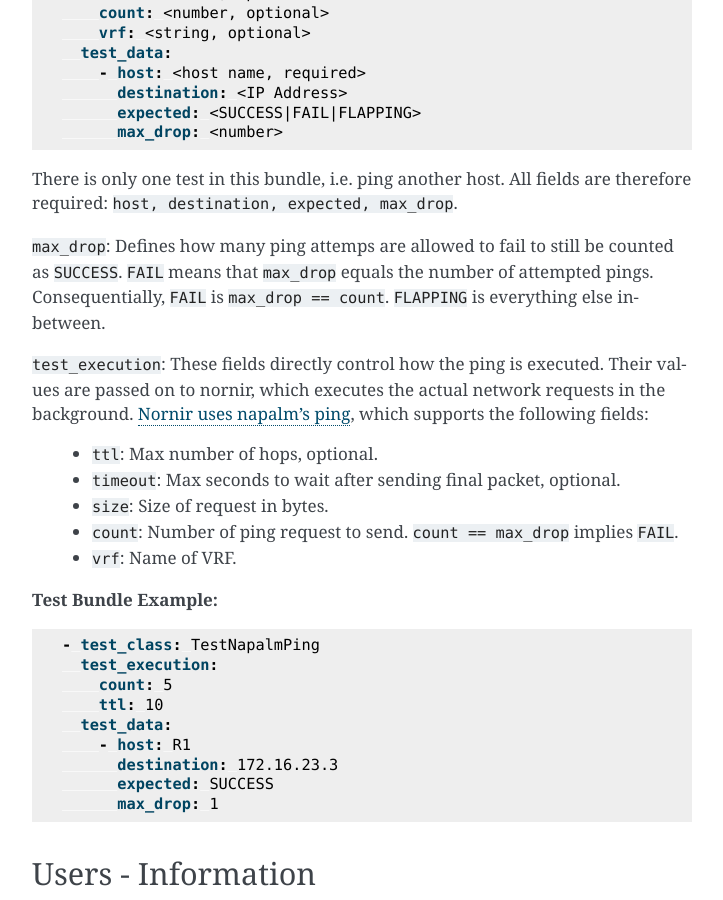
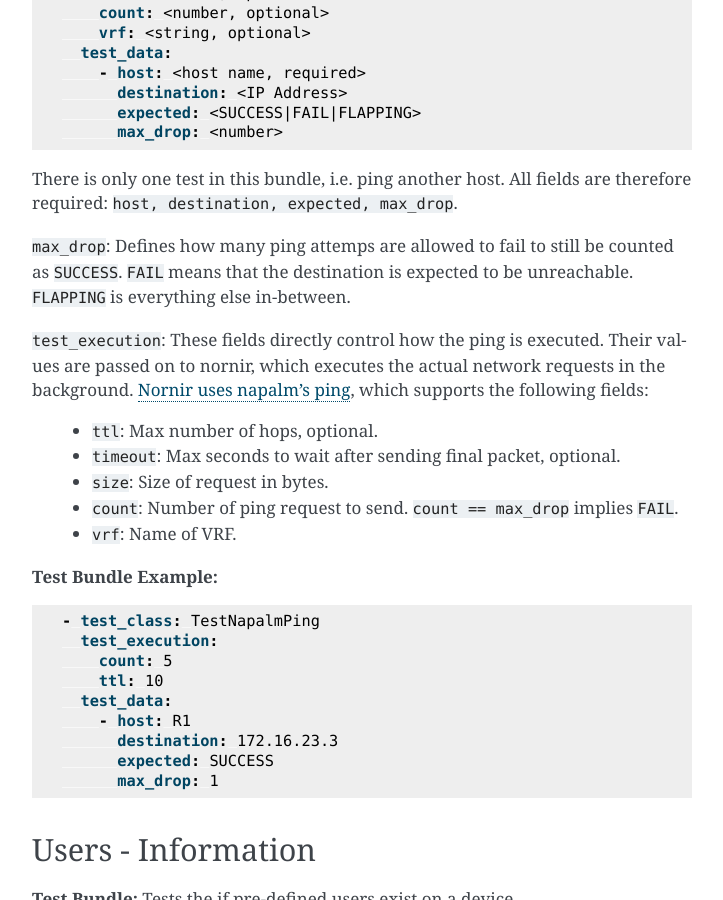
Before and after one commit to network-unit-testing-system/nuts, a Sphinx documentation site: the page built from docs/source/testbundles/alltestbundles.rst, in a window 1280 px wide and 900 px high, scrolled down 5319 px. Shown: the whole window, without its empty margins (388-1111 px from the left). Built offline with Sphinx 7.4.7, drawn with Linux system fonts in a browser that asks for light colours.

Commit message:
rectify description for ping results that should FAIL

```diff
--- a/docs/source/testbundles/alltestbundles.rst
+++ b/docs/source/testbundles/alltestbundles.rst
@@ -278,8 +278,7 @@
 
 There is only one test in this bundle, i.e. ping another host. All fields are therefore required: ``host, destination, expected, max_drop``.
 
-``max_drop``:  Defines how many ping attemps are allowed to fail to still be counted as ``SUCCESS``.
-``FAIL`` means that ``max_drop`` equals the number of attempted pings. Consequentially, ``FAIL`` is ``max_drop == count``. ``FLAPPING`` is everything else in-between.
+``max_drop``:  Defines how many ping attemps are allowed to fail to still be counted as ``SUCCESS``. ``FAIL`` means that the destination is expected to be unreachable. ``FLAPPING`` is everything else in-between.
 
 ``test_execution``: These fields directly control how the ping is executed. Their values are passed on to nornir, which executes the actual network requests in the background. `Nornir uses napalm's ping <https://github.com/nornir-automation/nornir_napalm/blob/master/nornir_napalm/plugins/tasks/napalm_ping.py>`__, which supports the following fields:
 
```
